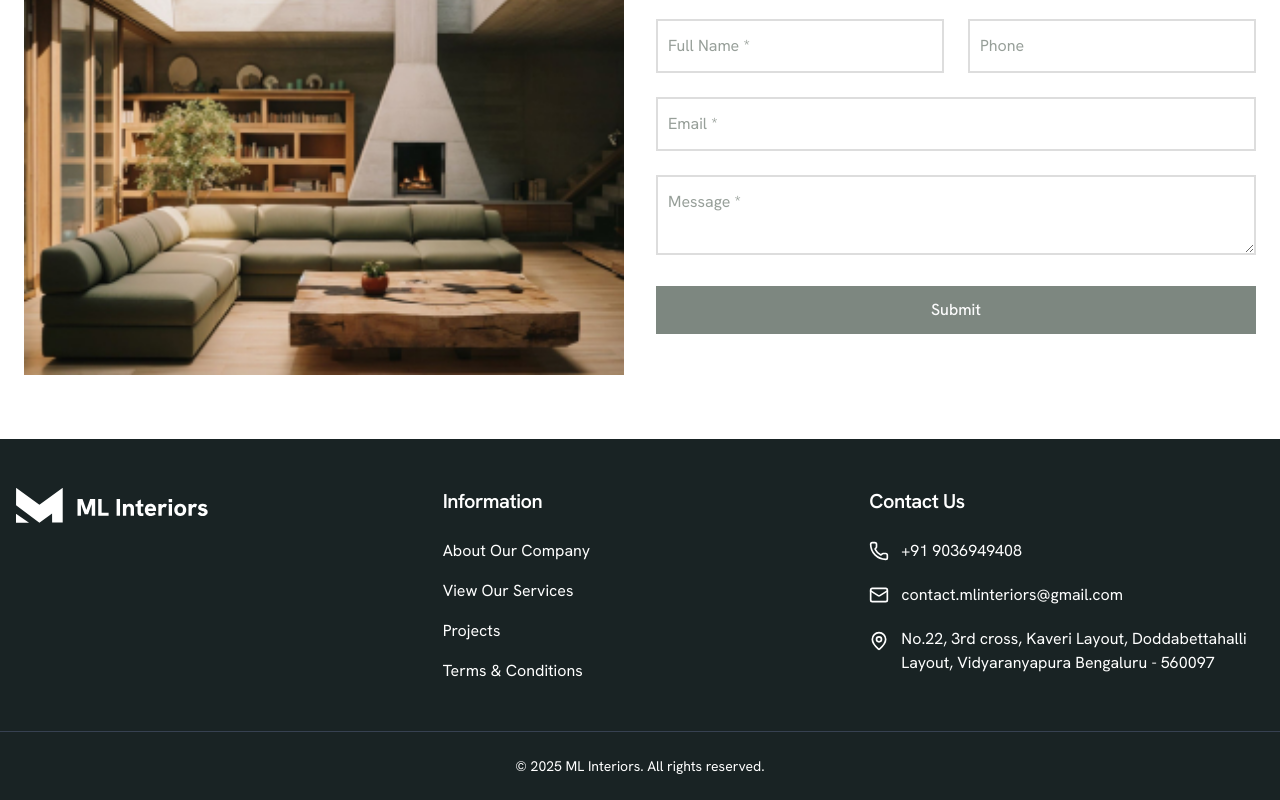
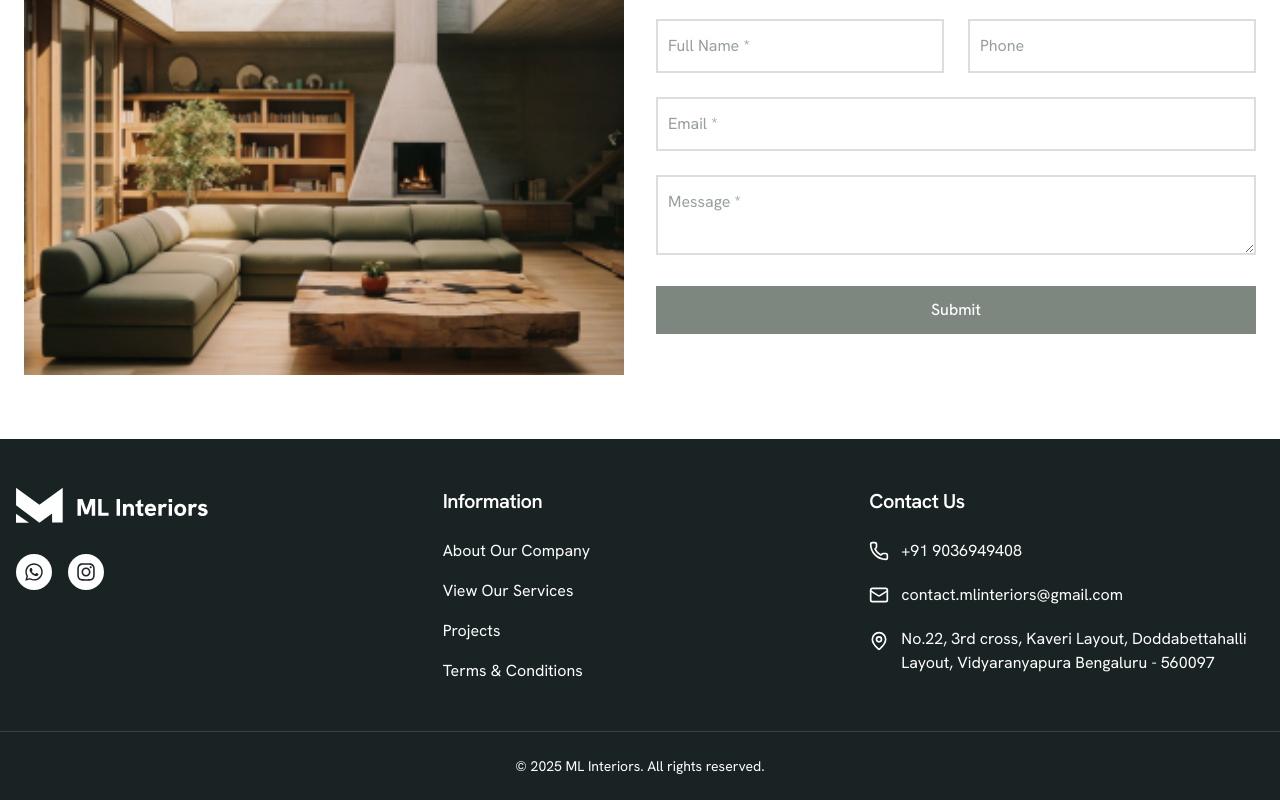
Before and after one commit to othegagan/interior, a Next.js app: page / in a window 1280 px wide. Shown: the part 4813-5613 px from the top of the page. Built offline with nearby package versions, Linux system fonts and the light colour scheme.

Commit message:
Add social media links to footer for WhatsApp and Instagram

```diff
--- a/components/Footer.tsx
+++ b/components/Footer.tsx
@@ -1,6 +1,7 @@
 import { Mail, MapPin, Phone } from 'lucide-react';
 import Image from 'next/image';
 import Link from 'next/link';
+import { FaInstagram, FaWhatsapp } from 'react-icons/fa';
 
 const infoLinks = [
     { title: 'About Our Company', href: '/#about-us' },
@@ -19,20 +20,23 @@ export default function Footer() {
                         <Link href='/' className='inline-flex'>
                             <Image src='/logo-full-light.svg' alt='logo' width={200} height={120} className='size-auto' priority />
                         </Link>
-                        {/* <div className='flex gap-4'>
-                            <Link href='#' className='rounded-full bg-white p-2 transition-opacity hover:opacity-80'>
-                                <Facebook className='h-5 w-5 text-[#1C2528]' />
-                                <span className='sr-only'>Facebook</span>
+                        <div className='flex gap-4'>
+                            <Link
+                                href='https://wa.me/message/QJXJ3T5MJPDTA1'
+                                rel='noopener noreferrer'
+                                className='rounded-full bg-white p-2 transition-opacity hover:opacity-80'>
+                                <FaWhatsapp className='h-5 w-5 text-[#1C2528]' />
+                                <span className='sr-only'>Whatsapp</span>
                             </Link>
-                            <Link href='#' className='rounded-full bg-white p-2 transition-opacity hover:opacity-80'>
-                                <Twitter className='h-5 w-5 text-[#1C2528]' />
-                                <span className='sr-only'>Twitter</span>
-                            </Link>
-                            <Link href='#' className='rounded-full bg-white p-2 transition-opacity hover:opacity-80'>
-                                <Instagram className='h-5 w-5 text-[#1C2528]' />
+                            <Link
+                                href='https://www.instagram.com/m.l_interiors'
+                                target='_blank'
+                                rel='noopener noreferrer'
+                                className='rounded-full bg-white p-2 transition-opacity hover:opacity-80'>
+                                <FaInstagram className='h-5 w-5 text-[#1C2528]' />
                                 <span className='sr-only'>Instagram</span>
                             </Link>
-                        </div> */}
+                        </div>
                     </div>
 
                     {/* Information Links */}
@@ -40,7 +44,11 @@ export default function Footer() {
                         <h3 className='font-semibold text-xl'>Information</h3>
                         <nav className='flex flex-col gap-4'>
                             {infoLinks.map((link) => (
-                                <Link key={link.title} href={link.href} className='w-fit transition-colors hover:text-gray-300'>
+                                <Link
+                                    key={link.title}
+                                    href={link.href}
+                                    rel='noopener noreferrer'
+                                    className='w-fit transition-colors hover:text-gray-300'>
                                     {link.title}
                                 </Link>
                             ))}
```
